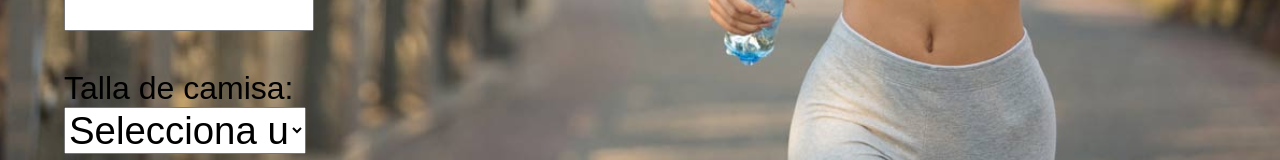
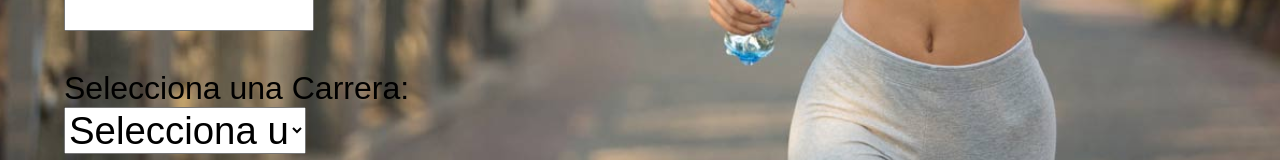
Before and after one commit to CarrerasMx/correr, a plain HTML site: page index.html in a window 1280 px wide. Shown: the part 502-662 px from the top of the page. Drawn offline with Linux system fonts and the light colour scheme.

Commit message:
Update index.html

```diff
--- a/index.html
+++ b/index.html
@@ -47,7 +47,7 @@
         <label for="edad">Edad:</label>
          <input type="number" id="edad" class="inp" name="edad" min="1" max="99" >
 
-        <label for="carrera">Talla de camisa:</label>
+        <label for="carrera">Selecciona una Carrera:</label>
 <select id="carrera" class="inp" name="carrera" >
   <option value="">Selecciona una Carrera</option>
   <option value="Corre sobre reforma 10k">Corre sobre reforma 10k</option>
```
